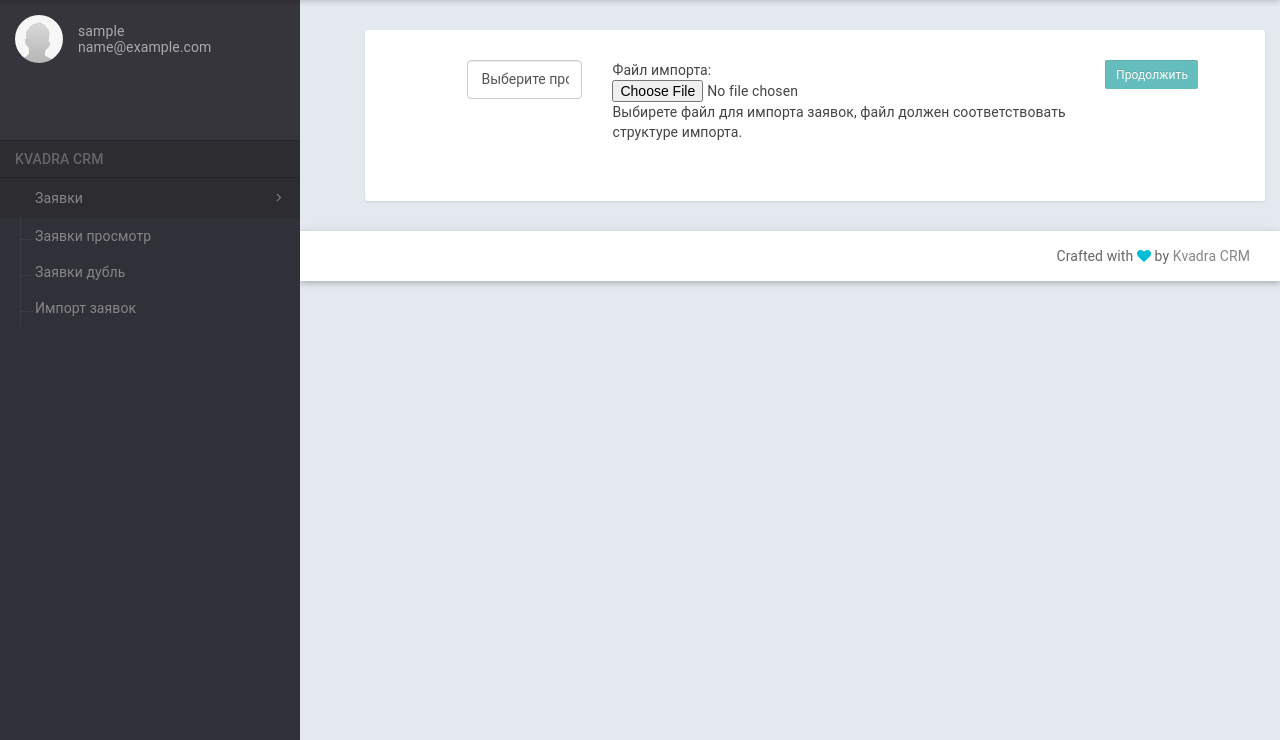
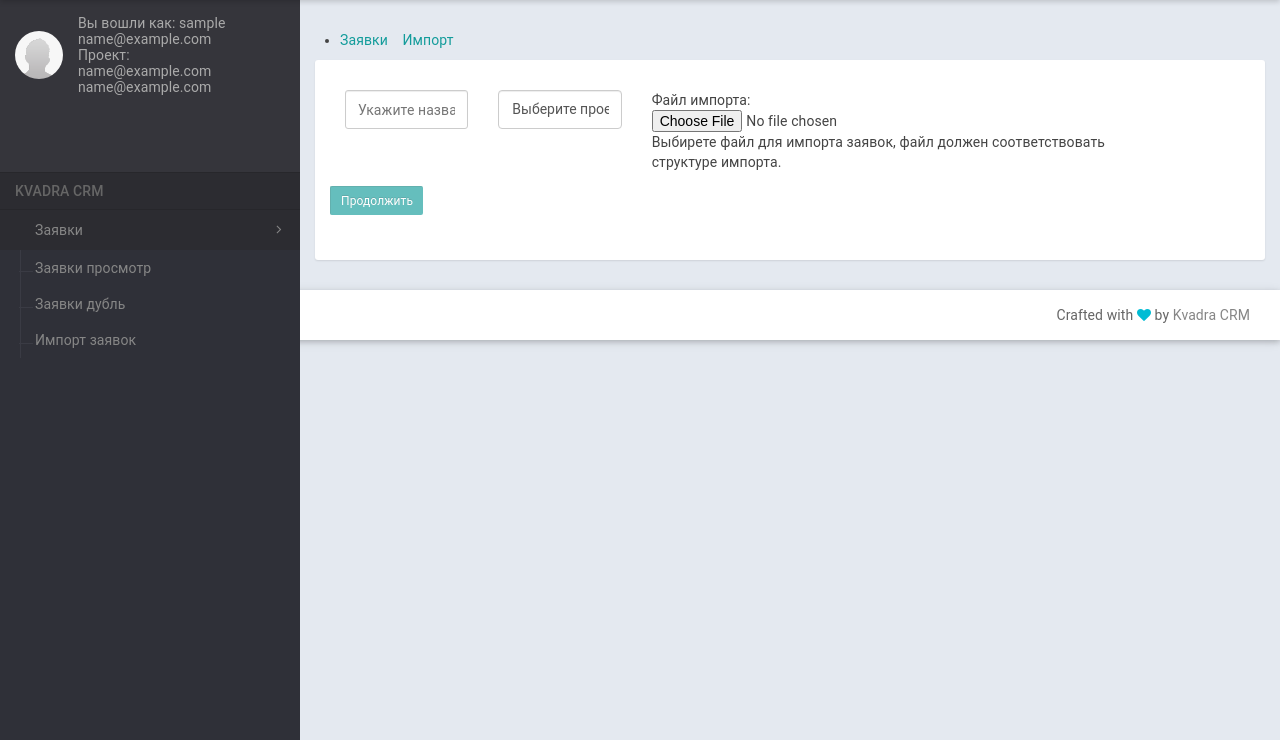
Before and after one commit to vvaschenko/kvadra, a Django app: page /bids/bidsimport/ in a window 1280 px wide. Shown: the part 60-800 px from the top of the page. Run offline with Django 3.2, Linux system fonts and the light colour scheme; the visitor is signed in with stand-in values (Sample User, id 1); some libraries are stand-ins or nearby versions; some web fonts are replaced.

Commit message:
fix issues

```diff
--- a/bids/views.py
+++ b/bids/views.py
@@ -2,6 +2,7 @@
 
 import json
 import logging
+import uuid
 
 import xlrd
 from django.contrib.auth.decorators import login_required, user_passes_test
@@ -42,7 +43,6 @@ class BidView(ListView):
     def post(self, request):
         del_id = request.POST.get('id', None)
         group_id = self.request.POST.getlist('group_id[]', None)
-        print(del_id)
         bid_arr = self.request.POST.getlist('bid_id_arr[]', None)
         if del_id is not None:
             try:
@@ -125,7 +125,7 @@ def bidsedit(request):
             s_choosed = request.POST.get('s-status-list', None)
             if s_choosed is not None and s_choosed != "None":
                 status = BidStatus.objects.get(id=s_choosed)
-            elif f_choosed is not None:
+            elif f_choosed is not None and f_choosed != "None":
                 status = BidStatus.objects.get(id=f_choosed)
             else:
                 status = None
@@ -178,59 +178,63 @@ def bidsadd(request):
     if request.method == 'POST':
         bids_form = BidsAdd(request.POST)
         bids_user_form = UserAdd(request.POST)
-        bids_form.user = request.user
+        if bids_form.is_valid() and bids_user_form.is_valid():
+            bids_form.user = request.user
 
-        itn = bids_user_form.data['itn']
-        passport_series = bids_user_form.data['passport_series']
-        passport_number = bids_user_form.data['passport_number']
+            itn = bids_user_form.data['itn']
+            passport_series = bids_user_form.data['passport_series']
+            passport_number = bids_user_form.data['passport_number']
 
-        f_choosed = request.POST.get('f-status-list', None)
-        s_choosed = request.POST.get('s-status-list', None)
-        if s_choosed is not None and s_choosed != "None":
-            status = BidStatus.objects.get(id=s_choosed)
-        elif f_choosed is not None:
-            status = BidStatus.objects.get(id=f_choosed)
+            f_choosed = request.POST.get('f-status-list', None)
+            s_choosed = request.POST.get('s-status-list', None)
+            if s_choosed is not None and s_choosed != "None":
+                status = BidStatus.objects.get(id=s_choosed)
+            elif f_choosed is not None and f_choosed != "None":
+                status = BidStatus.objects.get(id=f_choosed)
+            else:
+                status = None
+            try:
+                prof = ProfileUser.objects.get(itn=itn, passport_series=passport_series,
+                                               passport_number=passport_number)
+            except:
+                username = "U_" + str(itn) + str(passport_series) + str(passport_number)
+                u_email = bids_user_form.data['email']
+                if u_email is None or u_email == "":
+                    u_email = "U_" + str(itn) + str(passport_series) + str(passport_number) + "@kvadra.com"
+                passport_number = "password1029"
+                param = {"username": username, "email": u_email, "password": passport_number}
+                user = User.objects.create(**param)
+                user.save()
+                prof = bids_user_form.save(commit=False)
+                prof.user = user
+                prof.save()
+            bid = Bid.objects.filter(user=prof.user)
+            if len(bid) > 0:
+                obj = bids_form.save(commit=False)
+                obj.user = prof.user
+                obj.is_double = True
+                group = Group.objects.get_or_create(name='guest')[0]
+                obj.user.groups.add(group)
+                obj.status = status
+                obj.save()
+                return HttpResponseRedirect('/bids/bidsdouble')
+            else:
+                if bids_form.is_valid():
+                    try:
+                        obj = bids_form.save(commit=False)
+                        obj.user = prof.user
+                        group = Group.objects.get_or_create(name='guest')[0]
+                        obj.user.groups.add(group)
+                        obj.status = status
+                        obj.save()
+                        return HttpResponseRedirect('/bids/bids')
+                    except Exception as err:
+                        print(err)
+                else:
+                    messages.error(request, 'Please correct the error below.')
         else:
-            status = None
-        try:
-            prof = ProfileUser.objects.get(itn=itn, passport_series=passport_series,
-                                           passport_number=passport_number)
-        except:
-            username = "U_" + str(itn) + str(passport_series) + str(passport_number)
-            u_email = bids_user_form.data['email']
-            if u_email is None or u_email == "":
-                u_email = "U_" + str(itn) + str(passport_series) + str(passport_number) + "@kvadra.com"
-            passport_number = "password1029"
-            param = {"username": username, "email": u_email, "password": passport_number}
-            user = User.objects.create(**param)
-            user.save()
-            prof = bids_user_form.save(commit=False)
-            prof.user = user
-            prof.save()
-        bid = Bid.objects.filter(user=prof.user)
-        if len(bid) > 0:
-            obj = bids_form.save(commit=False)
-            obj.user = prof.user
-            obj.is_double = True
-            group = Group.objects.get_or_create(name='guest')[0]
-            obj.user.groups.add(group)
-            obj.status = status
-            obj.save()
-            return HttpResponseRedirect('/bids/bidsdouble')
-        else:
-            if bids_form.is_valid():
-                try:
-                    obj = bids_form.save(commit=False)
-                    obj.user = prof.user
-                    group = Group.objects.get_or_create(name='guest')[0]
-                    obj.user.groups.add(group)
-                    obj.status = status
-                    obj.save()
-                    return HttpResponseRedirect('/bids/bids')
-                except Exception as err:
-                    print(err)
-            else:
-                messages.error(request, 'Please correct the error below.')
+            bids_user_form = UserAdd()
+            bids_form = BidsAdd()
     else:
         bids_user_form = UserAdd()
         bids_form = BidsAdd()
@@ -275,6 +279,12 @@ def bidsimport(request):
     if request.is_ajax() and request.method == 'POST':
         regim = request.POST.get('regim', None)
         group_id = request.POST.get('idgroup', None)
+        if group_id:
+            group = Group.objects.get(id=group_id)
+        else:
+            group = ""
+        db_name = request.POST.get('db_name', None)
+        base_id = uuid.uuid4()
         # curentuser_id = request.user.id
         # curentuser = request.user
 
@@ -384,13 +394,29 @@ def bidsimport(request):
                                     del bachlist[k]
                             if not profile_user.exists():
                                 ProfileUser.objects.create(user_id=new_user.id, **pr)
-                            if not BidImport.objects.filter(user_id=new_user.id, **bachlist).exists():
-                                obj = BidImport.objects.create(user_id=new_user.id, **bachlist)
-                                obj.save()
                             if not Bid.objects.filter(user_id=new_user.id, **bachlist).exists():
-                                bid_n = Bid.objects.create(user_id=new_user.id, **bachlist)
+                                bid_n = Bid.objects.create(user_id=new_user.id, name_base=db_name,
+                                                           name_project=group.name,
+                                                           base_id=base_id,
+                                                           project_id=group_id,
+                                                           **bachlist)
                                 bid_n.save()
-                            count_i += 1
+                            else:
+                                if not BidImport.objects.filter(user_id=new_user.id, **bachlist).exists():
+                                    obj = BidImport.objects.create(user_id=new_user.id, name_base=db_name,
+                                                                   base_id=base_id,
+                                                                   name_project=group.name,
+                                                                   project_id=group_id,
+                                                                   **bachlist)
+                                    obj.save()
+                                bid_n = Bid.objects.create(user_id=new_user.id, name_base=db_name,
+                                                           name_project=group.name,
+                                                           base_id=base_id,
+                                                           project_id=group_id,
+                                                           is_double=True,
+                                                           **bachlist)
+                                bid_n.save()
+                                count_i += 1
                         results['success'] = True
                     except Exception as err:
                         results['success'] = False
--- a/static/css/common.css
+++ b/static/css/common.css
@@ -16,7 +16,7 @@ a:focus {
   outline: 0;
 }
 .main-container {
-  padding: 30px 15px 0px 65px;
+  padding: 30px 15px 0px 15px;
 }
 .animated {
   -webkit-animation-duration: 1s;
--- a/static/js/vvg/my_function.js
+++ b/static/js/vvg/my_function.js
@@ -1350,7 +1350,10 @@ $(function () {
         my_enddt = $('#datetimepickerbids2').data("DateTimePicker").date().format();
         // var now = moment();
     });
-
+    $('.group_filter').on('change', function (e) {
+        let button_graph = document.getElementById('filterbids');
+        button_graph.disabled = false;
+    });
     $('#datetimepicker1').on('dp.change', function (e) {
         $('#datetimepicker2').data("DateTimePicker").minDate(e.date);
         let button_graph = document.getElementById('show_graph_detail');
@@ -1390,7 +1393,7 @@ $(function () {
 function migration_bids() {
     let checkboxes = document.getElementsByClassName("checkbox_bids");
     let bid_id_arr = [];
-    let groups_id = $('.selectpicker').val()
+    let groups_id = $('.groupbids').val();
     for ( let i=0; i<checkboxes.length; i++)
     {
         if(checkboxes[i].checked) {
@@ -1460,7 +1463,13 @@ $("#f-add-status-select").change(function () {
 function filterbids() {
     let stime = document.getElementById('datetimepickerbids1').value.split('.');
     let etime = document.getElementById('datetimepickerbids2').value.split('.');
-
+    let group_filter =  $('#group_filter > div > button > span.filter-option.pull-left').text()
+    console.log(group_filter);
+    let group_filters = [];
+    if (group_filter) {
+        group_filters = group_filter.split(', ')
+    }
+    if (stime || etime) {
         let starttime = Date.parse(new Date(stime[2], stime[1]-1, stime[0]));
         let endtime = Date.parse(new Date(etime[2], etime[1]-1, etime[0]));
 
@@ -1475,6 +1484,20 @@ function filterbids() {
                 $(this).hide();
             }
         });
+    }
+    $("#bidsview tr").each(function () {
+        if(group_filters.includes($(this).attr('data-group-name'))) {
+            $(this).show();
+        }
+        else {
+            $(this).hide();
+        }
+    });
+    if (group_filter == "Nothing selected") {
+        $("#bidsview tr").each(function () {
+            $(this).show();
+        })
+    }
 }
 
 function detaildelay() {
--- a/templates/base.html
+++ b/templates/base.html
@@ -140,7 +140,8 @@
             <ul class="left-branding pull-left clickablemenu ttmenu dark-style menu-color-gradient">
                 <li><span class="left-toggle-switch"><i class="zmdi zmdi-menu"></i></span></li>
                 <li>
-                        <li><h3 class="title"> Kvadra CRM </h3></li>
+                        <li><h3
+                    class="title"><a href="/bids/bids/"> Kvadra CRM </a></h3></li>
                 </li>
             </ul>
              </div>
@@ -152,7 +153,6 @@
     </div>
     <div class="logo">
         <img src="{% static 'images/photologo.jpg' %}" height="50px" width="50px" class="logo_img">
-    </div>
     </div>
     <div class="container-fluid">
 {#        <div class="page-header filled full-block light">#}
@@ -226,8 +226,11 @@
                     <ul>
 
                         {% if user.is_authenticated %}
-                            <li><a href="#">{{ user.username }}</a></li>
+                            <li><a href="#">Вы вошли как: <stong>{{ user.username }}</stong></a></li>
                             <li><a href="#">{{ user.email }}</a></li>
+                            <li>Проект: {{ user.groups.first.name }}</li>
+                            <li>{{ user.email }}</li>
+                            <li>{{ user.email }}</li>
                         {% else %}
                             <li><a href="#">username</a></li>
                             <li><a href="#">email</a></li>
--- a/templates/bids/bids_add.html
+++ b/templates/bids/bids_add.html
@@ -163,7 +163,11 @@
                                                     </div>
                                                 </div>
                                             </div>
-
+                                            <div class="row"></div>
+                                            <div class="form-group">
+                                                <label class="label">Комментарий</label>
+                                                <textarea id="comment" name="comment" cols="80" rows="5"></textarea>
+                                            </div>
                                         </div>
                                         <div id="tabs-2">
                                             <div class="form-group">
--- a/templates/bids/bids_import.html
+++ b/templates/bids/bids_import.html
@@ -5,7 +5,23 @@
 
 
     {#{% endblock %}#}
-
+    <div class="row">
+                    <ul class="list-page-breadcrumb">
+                        <li>
+                            <a href="{% url 'bids' %}">Заявки<i class="zmdi zmdi-chevron-right"></i></a>
+                            {% if 'bidsdouble' in request.path %}
+                            <a href="{% url 'bidsdouble' %}">Дубли
+                                <i class="zmdi zmdi-chevron-right"></i>
+                            </a>
+                            {% endif %}
+                            {% if 'bidsimport' in request.path %}
+                            <a href="{% url 'bidsimport' %}">Импорт
+                                <i class="zmdi zmdi-chevron-right"></i>
+                            </a>
+                            {% endif %}
+                        </li>
+                    </ul>
+            </div>
     <!-- Modal -->
     <div id="myModal" class="modal fade" role="dialog" tabindex="-1">
         <div class="modal-dialog modal-lg">
@@ -42,7 +58,10 @@
                       enctype="multipart/form-data">
                     {% csrf_token %}
                     <div class="form-group">
-                        <div class="col-md-1">
+                        <div class="col-md-2">
+                            <input class="form-control button-form required" placeholder="Укажите название базы"
+                                   id="db_name"
+                                   type="text" name="db_name" required>
                         </div>
                         <div class="col-md-2" id="groupview">
                             <select name="groupitem" class="form-control" id="groupitem" data-regim="groupview">
--- a/users/models.py
+++ b/users/models.py
@@ -91,6 +91,7 @@ class ProfileUser(models.Model):
     date_of_issue = models.DateField("Паспорт Дата Видачі", null=True, blank=True)
 
     mailing_list = models.BooleanField("Участь в розсилках", default=True)
+    comment = models.TextField(blank=True)
 
     def __str__(self):
         return str(self.last_name) + " " + str(self.first_name) + " " + str(self.middle_name) + " " + str(
--- a/users/validators.py
+++ b/users/validators.py
@@ -1,4 +1,5 @@
 # coding=utf-8
+import re
 from re import search
 
 from django.core.exceptions import ValidationError
@@ -27,7 +28,7 @@ def validate_birthday(value):
 
 
 def validate_contact_phone_numeric(value):
-    if not value.isnumeric():
+    if not re.search(r'^\+?3?8?(0\d{9})$', value):
         raise ValidationError(
             message="Номер телефона должен быть в формате 380991115599"
         )
```
Also changed, not shown: static/static/style.css (+8 -2 lines), templates/bids/bids.html (+23 -3 lines), templates/bids/bids_edit.html (+7 -3 lines), static/js/lib/j-forms.js. Lines whose indentation alone changed are shown as unchanged.
